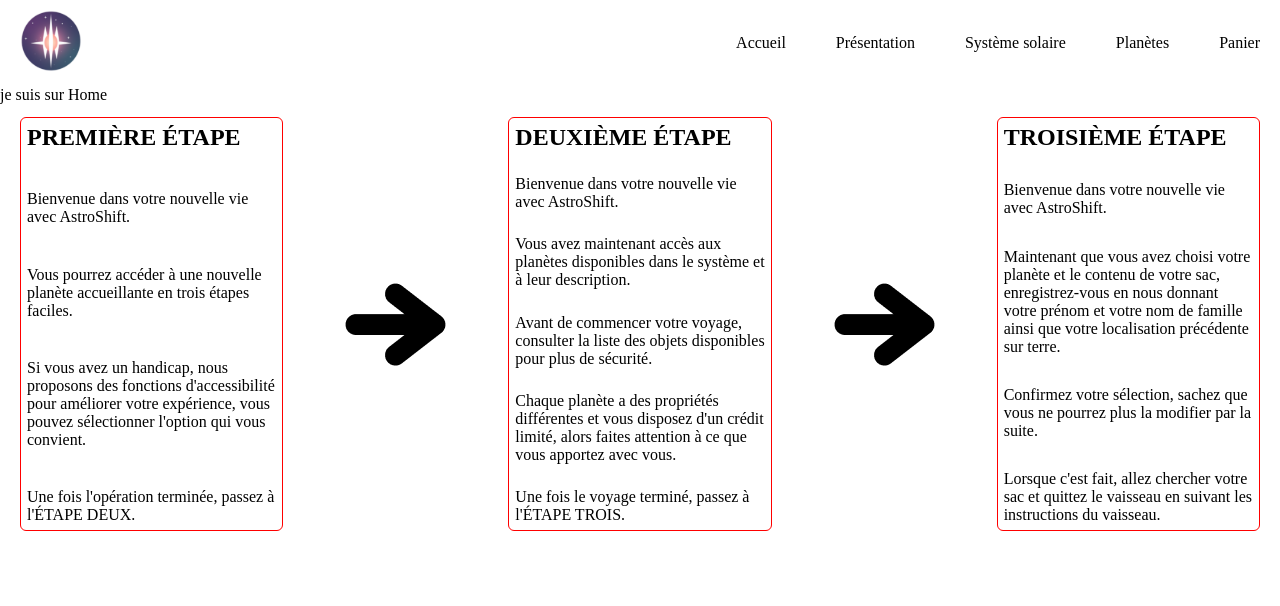
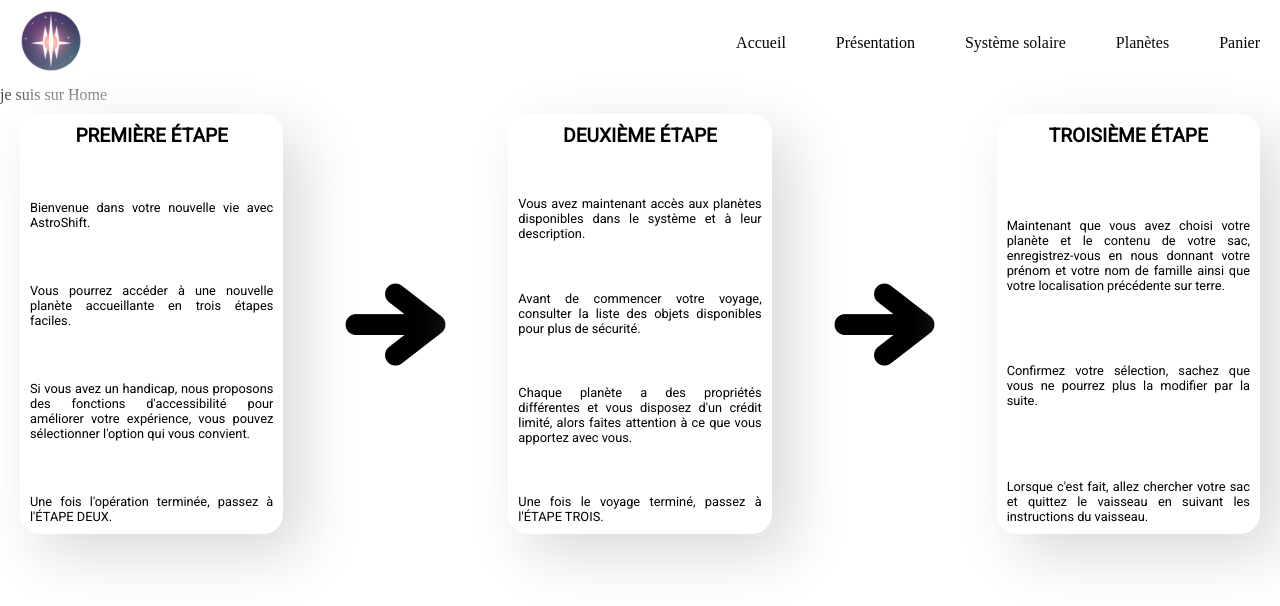
Before and after one commit to Djok64/Hackathon_AstroShift, a React (Vite) app in the folder frontend/: page / in a window 1280 px wide. Shown: the top 606 px of the page. Built offline with nearby package versions, Linux system fonts and the light colour scheme.

Commit message:
some style modification

```diff
--- a/frontend/src/components/NavBar.jsx
+++ b/frontend/src/components/NavBar.jsx
@@ -11,16 +11,16 @@
         <ScrollLink to="/" smooth={true} duration={300}>
           <p>Accueil</p>
         </ScrollLink>
-        <ScrollLink to="/presentation">
+        <ScrollLink to="/presentation" smooth={true} duration={300}>
           <p>Présentation</p>
         </ScrollLink>
-        <ScrollLink to="/">
+        <ScrollLink to="/solarSystem" smooth={true} duration={300}>
           <p>Système solaire</p>
         </ScrollLink>
-        <ScrollLink to="/">
+        <ScrollLink to="/" smooth={true} duration={300}>
           <p>Planètes</p>
         </ScrollLink>
-        <ScrollLink to="/">
+        <ScrollLink to="/" smooth={true} duration={300}>
           <p>Panier</p>
         </ScrollLink>
       </div>
--- a/frontend/src/components/Steps.jsx
+++ b/frontend/src/components/Steps.jsx
@@ -20,10 +20,9 @@
       <img src={Arrow} />
       <div id="SecondColumns">
         <h2>DEUXIÈME ÉTAPE</h2>
-        <p>Bienvenue dans votre nouvelle vie avec AstroShift.</p>
         <p>
           Vous avez maintenant accès aux planètes disponibles dans le système et
-          à leur description.{" "}
+          à leur description.
         </p>
         <p>
           Avant de commencer votre voyage, consulter la liste des objets
@@ -39,7 +38,6 @@
       <img src={Arrow} />
       <div id="ThirdColumns">
         <h2>TROISIÈME ÉTAPE</h2>
-        <p>Bienvenue dans votre nouvelle vie avec AstroShift.</p>
         <p>
           Maintenant que vous avez choisi votre planète et le contenu de votre
           sac, enregistrez-vous en nous donnant votre prénom et votre nom de
--- a/frontend/src/components/Steps.scss
+++ b/frontend/src/components/Steps.scss
@@ -1,3 +1,5 @@
+@import url("https://fonts.googleapis.com/css2?family=Roboto&display=swap");
+
 .StepsGlobal {
   display: flex;
   margin: 20px;
@@ -12,10 +14,21 @@
     display: flex;
     flex-direction: column;
     justify-content: space-between;
-    border: 1px solid red;
-    border-radius: 6px;
-    padding: 6px;
+    border-radius: 20px;
+    background: #ffffff;
+    box-shadow: 20px 20px 60px #d9d9d9, -20px -20px 60px #ffffff;
+    padding: 10px;
     width: 100%;
     height: 100%;
+    h2 {
+      text-align: center;
+      font-size: 1.5vw;
+      font-family: "Roboto", sans-serif;
+    }
+    p {
+      text-align: justify;
+      font-size: 1vw;
+      font-family: "Roboto", sans-serif;
+    }
   }
 }
```
